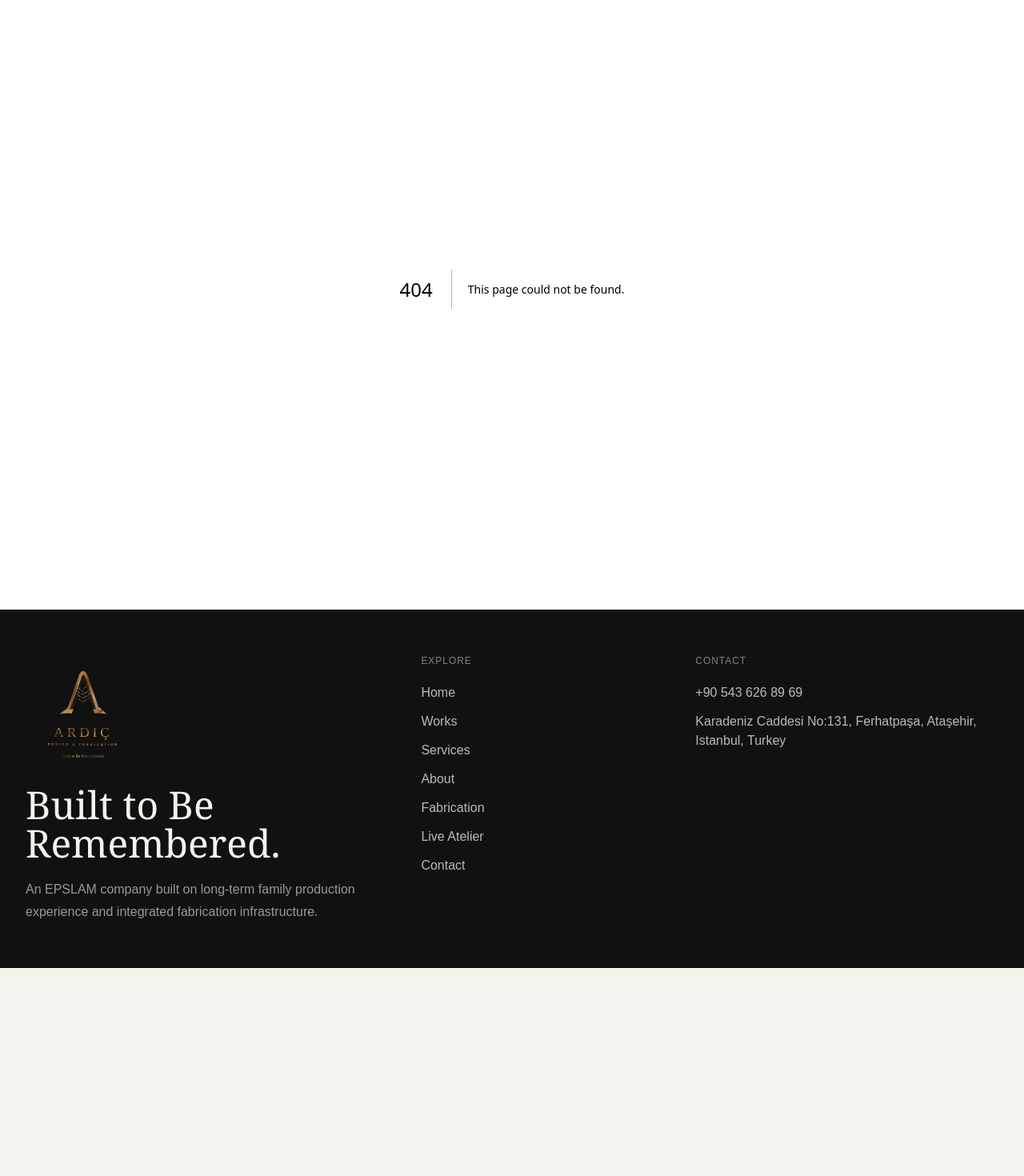
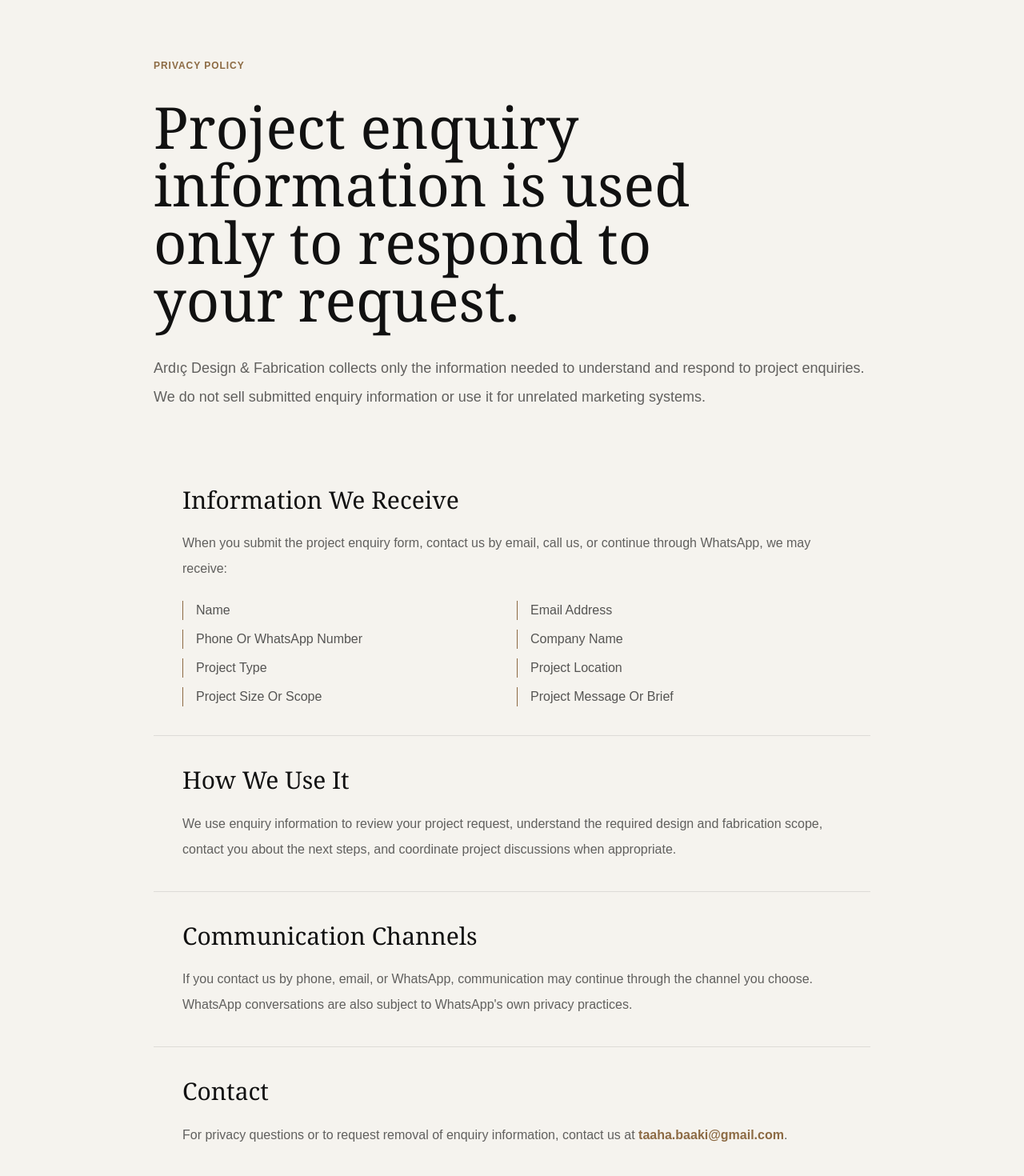
Before and after one commit to tahabaki6134/ardicdf-website, a Next.js app: page /privacy in a window 1280 px wide. Before the commit this address had no page. Shown: the part 180-1650 px from the top of the page at 80% size. Before the commit the page ends 1390 px from the top, so only its background shows below. Built offline with nearby package versions, Linux system fonts and the light colour scheme.

Commit message:
Add SEO infrastructure and privacy policy

```diff
--- a/app/layout.tsx
+++ b/app/layout.tsx
@@ -4,8 +4,77 @@ import { Header } from "@/components/header";
 import { Footer } from "@/components/footer";
 import { brand } from "@/lib/content";
 
+const siteUrl = "https://ardicdf.com";
+
+const structuredData = {
+  "@context": "https://schema.org",
+  "@graph": [
+    {
+      "@type": "Organization",
+      "@id": `${siteUrl}/#organization`,
+      name: "Ardıç Design & Fabrication",
+      alternateName: "Ardıç Mimarlık",
+      url: siteUrl,
+      logo: `${siteUrl}/logo.svg`,
+      description:
+        "Ardıç Design & Fabrication is an EPSLAM company creating themed environments, sculptural fabrication, architectural decor, CNC and EPS/XPS foam production for international projects.",
+      parentOrganization: {
+        "@type": "Organization",
+        name: "EPSLAM"
+      },
+      contactPoint: {
+        "@type": "ContactPoint",
+        telephone: "+905436268969",
+        contactType: "project enquiries",
+        areaServed: "Worldwide",
+        availableLanguage: ["English", "Turkish"]
+      }
+    },
+    {
+      "@type": "LocalBusiness",
+      "@id": `${siteUrl}/#localbusiness`,
+      name: "Ardıç Design & Fabrication",
+      url: siteUrl,
+      image: `${siteUrl}/og-image.png`,
+      telephone: "+905436268969",
+      address: {
+        "@type": "PostalAddress",
+        streetAddress: "Karadeniz Caddesi No:131",
+        addressLocality: "Ataşehir",
+        addressRegion: "Istanbul",
+        addressCountry: "TR"
+      },
+      parentOrganization: {
+        "@id": `${siteUrl}/#organization`
+      }
+    },
+    {
+      "@type": "Service",
+      "@id": `${siteUrl}/#services`,
+      name: "Design and Fabrication Services",
+      provider: {
+        "@id": `${siteUrl}/#organization`
+      },
+      areaServed: "Worldwide",
+      serviceType: [
+        "Themed environments",
+        "Sculptural fabrication",
+        "Architectural decor",
+        "Brand installations",
+        "CNC fabrication",
+        "EPS and XPS foam fabrication",
+        "Mold manufacturing",
+        "Polyester casting",
+        "Finishing and installation"
+      ],
+      description:
+        "Integrated design, CNC production, EPS/XPS processing, sculpture, mold production, polyester casting, finishing, painting, assembly, and installation under one roof."
+    }
+  ]
+};
+
 export const metadata: Metadata = {
-  metadataBase: new URL("https://ardicdf.com"),
+  metadataBase: new URL(siteUrl),
   title: {
     default: `${brand.name} | ${brand.tagline}`,
     template: `%s | ${brand.name}`
@@ -69,6 +138,10 @@ export default function RootLayout({ children }: Readonly<{ children: React.Reac
   return (
     <html lang="en">
       <body className="font-sans antialiased">
+        <script
+          type="application/ld+json"
+          dangerouslySetInnerHTML={{ __html: JSON.stringify(structuredData) }}
+        />
         <Header />
         {children}
         <Footer />
--- /dev/null
+++ b/app/privacy/page.tsx
@@ -0,0 +1,107 @@
+import type { Metadata } from "next";
+import Link from "next/link";
+
+export const metadata: Metadata = {
+  title: "Privacy Policy",
+  description:
+    "Privacy information for Ardıç Design & Fabrication project enquiries, contact details, WhatsApp communication, and submitted project information.",
+  alternates: {
+    canonical: "/privacy"
+  },
+  openGraph: {
+    title: "Privacy Policy",
+    description:
+      "How Ardıç Design & Fabrication uses project enquiry information to respond to client requests.",
+    url: "/privacy"
+  }
+};
+
+const collectedData = [
+  "name",
+  "email address",
+  "phone or WhatsApp number",
+  "company name",
+  "project type",
+  "project location",
+  "project size or scope",
+  "project message or brief"
+];
+
+export default function PrivacyPage() {
+  return (
+    <main>
+      <section className="px-5 py-20 md:px-8 md:py-28">
+        <div className="mx-auto max-w-4xl">
+          <p className="text-xs font-semibold uppercase tracking-brand text-bronze">
+            Privacy Policy
+          </p>
+          <h1 className="mt-8 max-w-3xl font-display text-5xl leading-[1.02] text-ink md:text-7xl">
+            Project enquiry information is used only to respond to your request.
+          </h1>
+          <p className="mt-8 text-lg leading-9 text-ink/65">
+            Ardıç Design & Fabrication collects only the information needed to understand and
+            respond to project enquiries. We do not sell submitted enquiry information or use it
+            for unrelated marketing systems.
+          </p>
+
+          <div className="mt-14 grid gap-px bg-ink/10">
+            <section className="bg-porcelain p-7 md:p-9">
+              <h2 className="font-display text-3xl leading-tight text-ink">
+                Information We Receive
+              </h2>
+              <p className="mt-5 leading-8 text-ink/65">
+                When you submit the project enquiry form, contact us by email, call us, or continue
+                through WhatsApp, we may receive:
+              </p>
+              <ul className="mt-6 grid gap-3 text-ink/70 sm:grid-cols-2">
+                {collectedData.map((item) => (
+                  <li key={item} className="border-l border-bronze pl-4 capitalize">
+                    {item}
+                  </li>
+                ))}
+              </ul>
+            </section>
+
+            <section className="bg-porcelain p-7 md:p-9">
+              <h2 className="font-display text-3xl leading-tight text-ink">
+                How We Use It
+              </h2>
+              <p className="mt-5 leading-8 text-ink/65">
+                We use enquiry information to review your project request, understand the required
+                design and fabrication scope, contact you about the next steps, and coordinate
+                project discussions when appropriate.
+              </p>
+            </section>
+
+            <section className="bg-porcelain p-7 md:p-9">
+              <h2 className="font-display text-3xl leading-tight text-ink">
+                Communication Channels
+              </h2>
+              <p className="mt-5 leading-8 text-ink/65">
+                If you contact us by phone, email, or WhatsApp, communication may continue through
+                the channel you choose. WhatsApp conversations are also subject to WhatsApp&apos;s own
+                privacy practices.
+              </p>
+            </section>
+
+            <section className="bg-porcelain p-7 md:p-9">
+              <h2 className="font-display text-3xl leading-tight text-ink">
+                Contact
+              </h2>
+              <p className="mt-5 leading-8 text-ink/65">
+                For privacy questions or to request removal of enquiry information, contact us at{" "}
+                <Link
+                  href="mailto:taaha.baaki@gmail.com"
+                  className="font-semibold text-bronze transition hover:text-ink"
+                >
+                  taaha.baaki@gmail.com
+                </Link>
+                .
+              </p>
+            </section>
+          </div>
+        </div>
+      </section>
+    </main>
+  );
+}
--- /dev/null
+++ b/app/robots.ts
@@ -0,0 +1,12 @@
+import type { MetadataRoute } from "next";
+
+export default function robots(): MetadataRoute.Robots {
+  return {
+    rules: {
+      userAgent: "*",
+      allow: "/"
+    },
+    sitemap: "https://ardicdf.com/sitemap.xml",
+    host: "https://ardicdf.com"
+  };
+}
--- /dev/null
+++ b/app/sitemap.ts
@@ -0,0 +1,30 @@
+import type { MetadataRoute } from "next";
+import { portfolioCategories } from "@/lib/content";
+
+const siteUrl = "https://ardicdf.com";
+
+export default function sitemap(): MetadataRoute.Sitemap {
+  const staticRoutes = [
+    "",
+    "/works",
+    "/services",
+    "/about",
+    "/fabrication",
+    "/live",
+    "/contact",
+    "/privacy"
+  ];
+
+  return [
+    ...staticRoutes.map((route) => ({
+      url: `${siteUrl}${route}`,
+      changeFrequency: route === "" ? ("weekly" as const) : ("monthly" as const),
+      priority: route === "" ? 1 : 0.8
+    })),
+    ...portfolioCategories.map((category) => ({
+      url: `${siteUrl}/works/${category.slug}`,
+      changeFrequency: "monthly" as const,
+      priority: 0.7
+    }))
+  ];
+}
--- a/components/footer.tsx
+++ b/components/footer.tsx
@@ -30,6 +30,9 @@ export function Footer() {
                 {item.footerLabel ?? item.label}
               </Link>
             ))}
+            <Link href="/privacy" className="text-porcelain/55 transition hover:text-bronze">
+              Privacy Policy
+            </Link>
           </div>
         </div>
         <div>
```
